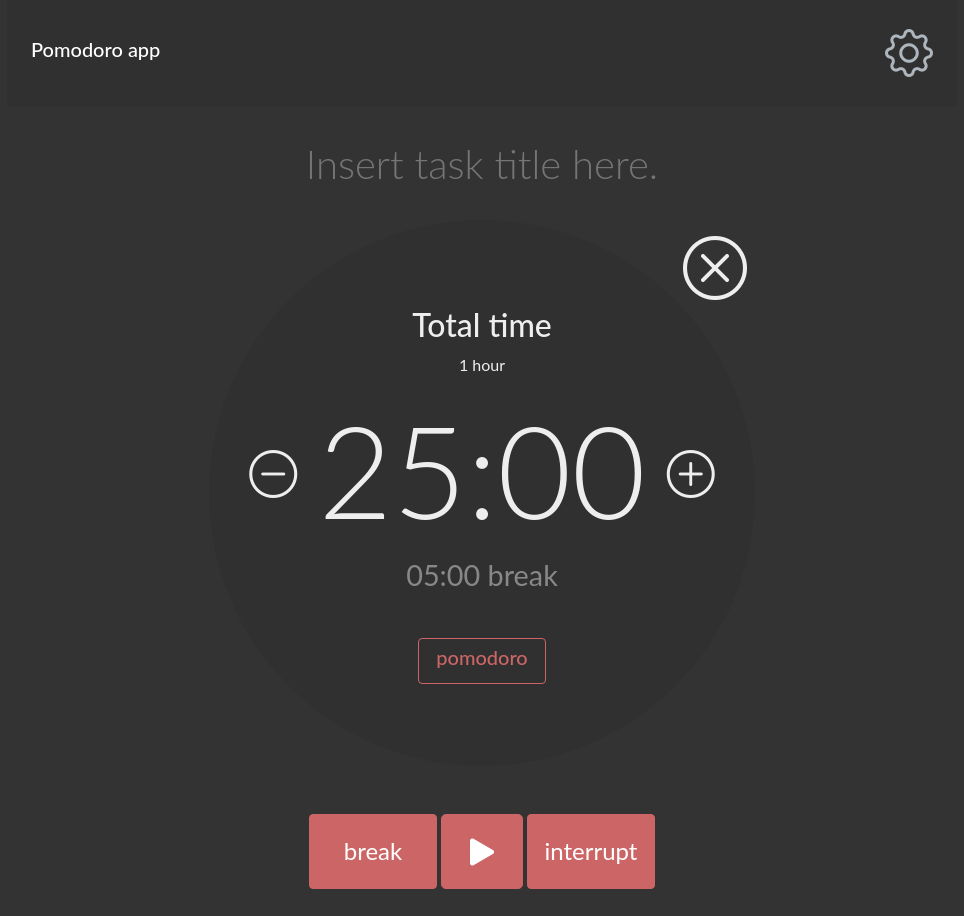
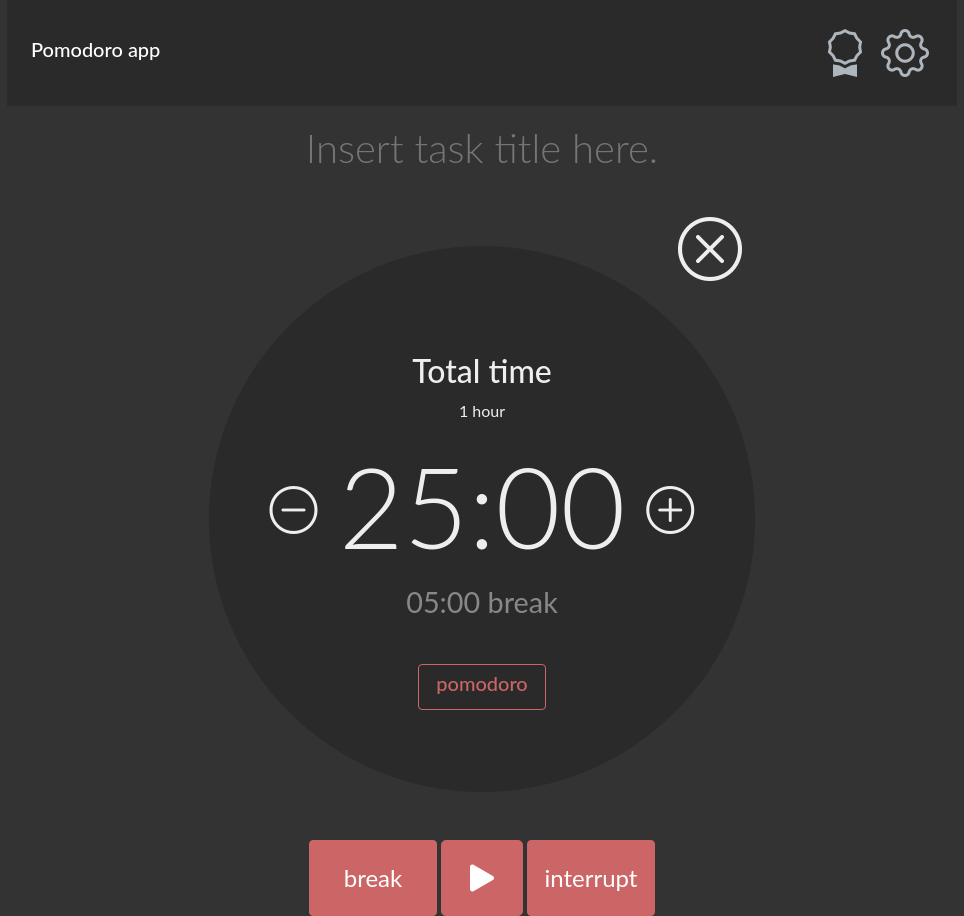
Before and after one commit to kmilewczyk/Pocket-focus, an Angular app: page / in a window 1280 px wide. Shown: the whole page, without its empty margins (158-1122 px from the left). Before the commit the page ends 889 px from the top, so only its background shows below. Built offline with nearby package versions, Linux system fonts and the light colour scheme.

Commit message:
Added productivity tab

```diff
--- a/src/app/app.module.ts
+++ b/src/app/app.module.ts
@@ -1,12 +1,13 @@
 import { NgModule } from '@angular/core';
 import { BrowserModule } from '@angular/platform-browser';
+import { BrowserAnimationsModule } from '@angular/platform-browser/animations';
 
 import { AppRoutingModule } from './app-routing.module';
 import { AppComponent } from './app/app.component';
 
 @NgModule({
   declarations: [AppComponent],
-  imports: [BrowserModule, AppRoutingModule],
+  imports: [BrowserModule, AppRoutingModule, BrowserAnimationsModule ],
   providers: [],
   bootstrap: [AppComponent],
 })
--- a/src/pomodoro/pomodoro.module.ts
+++ b/src/pomodoro/pomodoro.module.ts
@@ -5,9 +5,10 @@ import { PomodoroRoutingModule } from './pomodoro-routing.module';
 import { PomodoroComponent } from './pomodoro/pomodoro.component';
 import { SharedModule } from 'src/shared/shared.module';
 import { TimerComponent } from './timer/timer.component';
+import { ProductivityComponent } from './productivity/productivity.component';
 
 @NgModule({
-  declarations: [PomodoroComponent, TimerComponent],
+  declarations: [PomodoroComponent, TimerComponent, ProductivityComponent],
   imports: [CommonModule, PomodoroRoutingModule, SharedModule],
 })
 export class PomodoroModule {}
--- a/src/pomodoro/pomodoro/pomodoro.component.html
+++ b/src/pomodoro/pomodoro/pomodoro.component.html
@@ -1,27 +1,40 @@
 <div class="container-md">
   <div class="row">
-    <nav class="col-lg-10 mx-auto navbar navbar-dark mb-3 p-2 bg-dark dark">
+    <nav class="col-lg-10 mx-auto navbar navbar-dark p-2 bg-dark">
       <div class="container-fluid p-1 p-sm-3">
         <h1 class="navbar-brand">Pomodoro app</h1>
-        <a role="button" class="text-light">
-          <i class="bi bi-gear display-5 " aria-label="Settings"></i>
-        </a>
+        <div>
+          <a role="button" class="text-light mx-2" (click)="goalsVisible = !goalsVisible">
+            <i *ngIf="!goalsVisible" class="bi bi-award display-5" aria-label="Productivity"></i>
+            <i *ngIf="goalsVisible" class="bi bi-award-fill display-5" aria-label="Productivity"></i>
+          </a>
+          <a role="button" class="text-light mx-1">
+            <i class="bi bi-gear display-5" aria-label="Settings"></i>
+          </a>
+        </div>
       </div>
     </nav>
   </div>
+  <div *ngIf="goalsVisible" [@productivityVisible]="goalsVisible" class="row">
+    <app-productivity></app-productivity>
+  </div>
   <div class="row mb-2">
     <div class="col-md-7 mx-auto p-3">
-      <textarea appStretch style="resize: none" rows="1" class="task-title display-6 w-100 rounded-3"
+      <textarea appStretch style="resize: none; overflow: hidden;" rows="1" class="task-title display-6 w-100 rounded-3"
         placeholder="Insert task title here." wrap="soft"></textarea>
     </div>
   </div>
+  <div class="row mb-sm-n5">
+    <div class="bg-dark-at-xs col-sm-10 col-lg-7 col-xl-6 mx-auto d-flex justify-content-end">
+      <button class="btn">
+        <i class="bi bi-x-circle display-3"></i>
+      </button>
+    </div>
+  </div>
   <div class="row mb-5">
-    <div class="d-flex justify-content-center col-sm-10 col-lg-7 col-xl-6 mx-auto">
+    <div class="d-flex justify-content-center col-sm-10 col-lg-7 col-xl-6 mx-auto bg-dark-at-xs">
       <div class="flex-grow-1 pomodoro-timer rounded-sm-circle bg-dark pb-4 pt-sm-5">
         <div class="d-flex flex-column align-items-center justify-content-center h-100 p-2">
-          <div class="align-self-end mt-sm-n6 mb-xs-4">
-            <i class="bi bi-x-circle display-3"></i>
-          </div>
           <div [style.visibility]="(timerType === TimerType.Indefinite) ? 'hidden' : 'visible'" class="text-center">
             <h3>Total time</h3>
             <p>1 hour</p>
--- a/src/pomodoro/pomodoro/pomodoro.component.scss
+++ b/src/pomodoro/pomodoro/pomodoro.component.scss
@@ -1,4 +1,6 @@
-@media screen and (min-width: 576px) {
+@import '../../variables.scss';
+
+@media screen and (min-width: $sm) {
   .pomodoro-timer {
     aspect-ratio: 1/1;
   }
@@ -15,3 +17,9 @@
   width: 8rem;
   font-size: x-large;
 }
+
+@media screen and (max-width: ($sm - 1px) ) {
+  .bg-dark-at-xs {
+    background: $dark;
+  }
+}
--- a/src/pomodoro/pomodoro/pomodoro.component.ts
+++ b/src/pomodoro/pomodoro/pomodoro.component.ts
@@ -1,4 +1,5 @@
-import { Component, OnInit } from '@angular/core';
+import { Component, MissingTranslationStrategy, OnInit } from '@angular/core';
+import { trigger, state, style, animate, transition } from '@angular/animations'
 
 
 enum TimerType {
@@ -11,11 +12,27 @@ enum TimerType {
   selector: 'app-pomodoro',
   templateUrl: './pomodoro.component.html',
   styleUrls: ['./pomodoro.component.scss'],
+  animations: [
+    trigger ('productivityVisible', [
+      state('in', style({
+        opacity: 1,
+      })),
+      transition('void => *', [
+          style({
+            opacity: 0,
+            height: 0,
+            transform: 'translateY(-10rem)'
+          }),
+          animate('0.5s')
+      ])
+    ])
+  ]
 })
 export class PomodoroComponent implements OnInit {
   TimerType = TimerType;
 
   timerType: TimerType = TimerType.Pomodoro;
+  goalsVisible = false;
 
   constructor () {}
 
--- /dev/null
+++ b/src/pomodoro/productivity/productivity.component.html
@@ -0,0 +1,13 @@
+<div class="col-lg-8 bg-secondary mx-auto p-2">
+    <div class="form-check form-switch h5 mb-2">
+        <input class="form-check-input" type="checkbox" role="switch" id="switchGoalFunctionality">
+        <label for="switchGoalFunctionality" class="form-check-label"> Enable daily goals. </label>
+    </div>
+    <p> Enable daily goals to set daily time targets for yourself.</p>
+    <div class="form-check form-switch h5 mb-2 mt-2">
+        <input class="form-check-input" type="checkbox" role="switch" id="switchDailyScheduleFunctionality">
+        <label for="switchDailyScheduleFunctionality" class="form-check-label"> Enable daily schedule. </label>
+    </div>
+    <p> Enable daily schedule to set the time to start the work session. The app will notify you and autostart your
+        timer at the beginning of the day. </p>
+</div>
--- /dev/null
+++ b/src/pomodoro/productivity/productivity.component.ts
@@ -0,0 +1,15 @@
+import { Component, OnInit } from '@angular/core';
+
+@Component({
+  selector: 'app-productivity',
+  templateUrl: './productivity.component.html',
+  styleUrls: ['./productivity.component.scss']
+})
+export class ProductivityComponent implements OnInit {
+
+  constructor() { }
+
+  ngOnInit(): void {
+  }
+
+}
--- a/src/pomodoro/timer/timer.component.html
+++ b/src/pomodoro/timer/timer.component.html
@@ -5,7 +5,7 @@
                 <i class="bi bi-dash-circle display-5"></i>
             </button>
             <h1 class="display-1 mx-sm-2">
-                <span style="font-size: calc(4rem + 5vw)">25:00</span>
+                <span style="font-size: calc(3rem + 5vw)">25:00</span>
             </h1>
             <button class="btn">
                 <i class="bi bi-plus-circle display-5"></i>
--- a/src/styles.scss
+++ b/src/styles.scss
@@ -3,6 +3,10 @@
 @import "./variables.scss";
 
 @import "./bootswatch_variables.scss";
+
+.darken {
+  background: rgba(0, 0, 0, 0.2);
+}
 
 $enable-negative-margins: true;
 
--- a/src/variables.scss
+++ b/src/variables.scss
@@ -1,6 +1,26 @@
+$xs: 0;
+$sm: 576px;
+$md: 768px;
+$lg: 992px;
+$xl: 1200px;
+$xxl: 1400px;
+
+
+$grid-breakpoints: (
+  xs: $xs,
+  sm: $sm,
+  md: $md,
+  lg: $lg,
+  xl: $xl,
+  xxl: $xxl
+);
+
+$dark: #2a2a2a;
+
 $body-bg: #333 !default;
 $body-color: #eee !default;
 $primary: #c66;
+$secondary: #55a;
 
 $position-values: (
   0: 0,
```
Also changed, not shown: src/pomodoro/productivity/productivity.component.scss (added), 1 other file (tests, documents, lock files or other folders).
